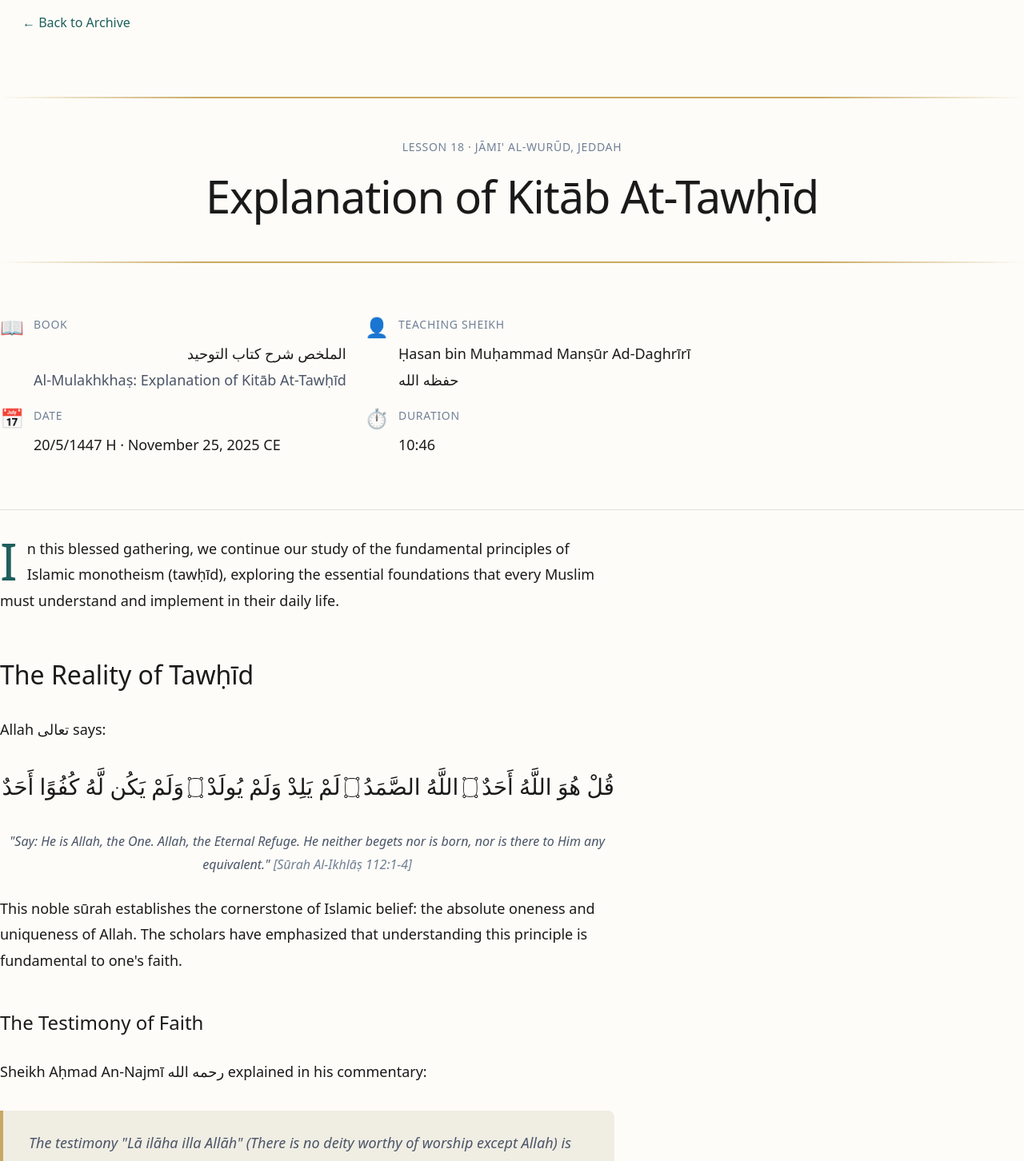
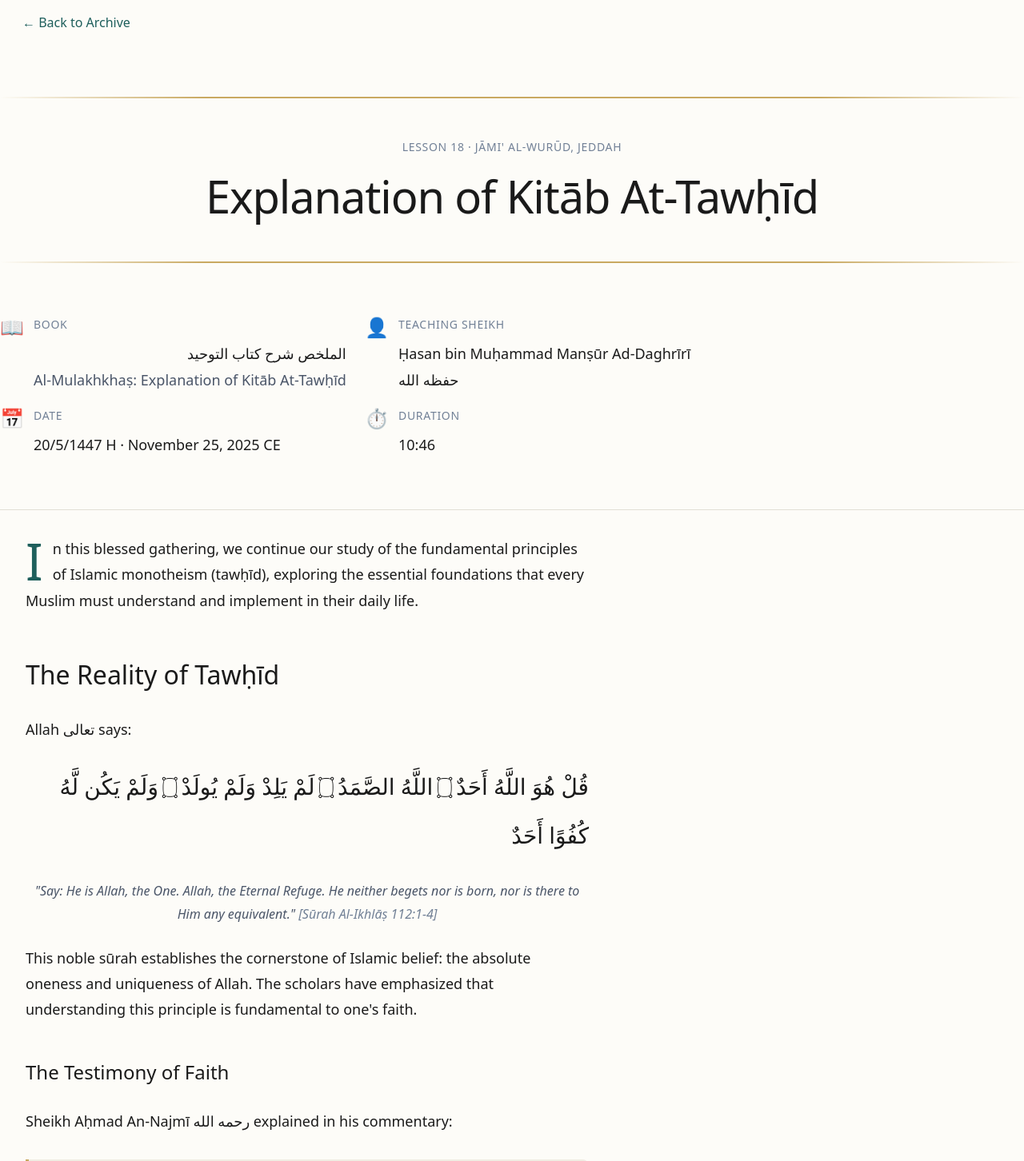
Before and after one commit to Mohamed-AH/dhassan, a Next.js app: page / in a window 1280 px wide. Shown: the top 1452 px of the page at 80% size. Built offline with nearby package versions, Linux system fonts and the light colour scheme.

Commit message:
fix: Add horizontal padding to lecture-content class

```diff
--- a/src/app/globals.css
+++ b/src/app/globals.css
@@ -254,6 +254,15 @@ body {
   font-size: 1.125rem;
   line-height: 1.8;
   color: var(--text-primary);
+  padding-left: 1.5rem;
+  padding-right: 1.5rem;
+}
+
+@media (min-width: 768px) {
+  .lecture-content {
+    padding-left: 2rem;
+    padding-right: 2rem;
+  }
 }
 
 /* Drop cap for first paragraph */
```
